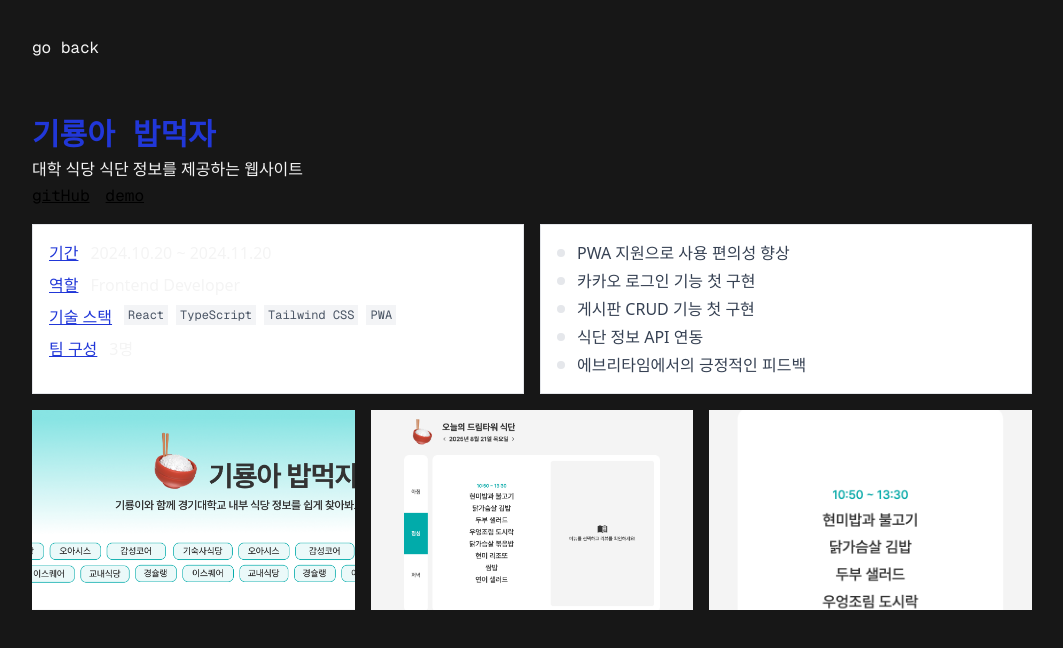
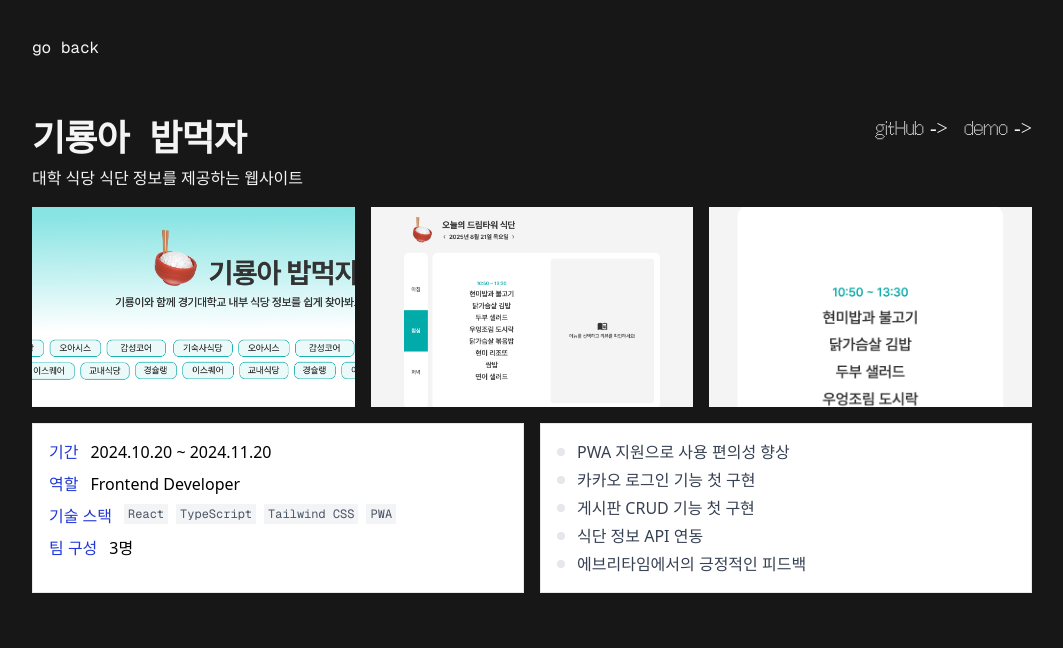
Before and after one commit to yummjin/port, a Next.js app: page /about/projects/1 in a window 1280 px wide. Shown: the top 648 px of the page, without its empty margins (8-1071 px from the left). Built offline with nearby package versions, Linux system fonts and the light colour scheme.

Commit message:
design : change page design

```diff
--- a/src/pages/about/projects.tsx
+++ b/src/pages/about/projects.tsx
@@ -2,14 +2,16 @@ import { AboutLayout } from "@/shared/layouts";
 import { PROJECTS } from "@/shared/data/project";
 import Card from "@/shared/components/Card";
 import { useRouter } from "next/router";
+import Image from "next/image";
 
-const projects: { year: string; event: string; id: string }[] = [];
+const projects: { year: string; event: string; id: string, thumb: string }[] = [];
 
 PROJECTS.map((project) => {
   projects.push({
     year: project.period.split(".")[0] + "." + project.period.split(".")[1],
     event: project.title.split(":")[0],
     id: project.id,
+    thumb: project.thumb
   });
 });
 
@@ -23,8 +25,8 @@ export default function Projects() {
           <Card
             onClick={() => router.push(`/about/projects/${item.id}`)}
             key={index}
-            className="cursor-pointer hover:border-main active:border-main"
-          >
+            className="cursor-pointer text-black hover:border-main active:border-main"
+          ><Image alt={item.id} src={item.thumb} width={500} height={100} />
             <Card.Header>
               <h2 className="font-mono font-semibold">{item.event}</h2>
             </Card.Header>
--- a/src/pages/about/projects/[projectId].tsx
+++ b/src/pages/about/projects/[projectId].tsx
@@ -69,15 +69,18 @@ export default function ProjectDetail({
         </button>
         <div className="md:w-5/6 w-full flex flex-col gap-4 pt-5 md:pt-10">
           <ProjectHeader project={project} />
-          <div className="grid grid-cols-1 md:grid-cols-2 w-full gap-4">
-            <ProjectDetails project={project} />
-            <AchievementsList achievements={project.achievements} />
-          </div>
+
           <div className="grid grid-cols-2 md:grid-cols-3 gap-4 w-full">
             {project.image.map((imgSrc, index) => (
               <ProjectImage key={index} src={imgSrc} alt={project.title} />
             ))}
           </div>
+
+          <div className="grid grid-cols-1 md:grid-cols-2 w-full gap-4">
+            <ProjectDetails project={project} />
+            <AchievementsList achievements={project.achievements} />
+          </div>
+
         </div>
       </div>
     </>
@@ -85,21 +88,22 @@ export default function ProjectDetail({
 }
 
 const ProjectHeader = ({ project }: { project: Project }) => (
-  <header className="space-y-0.5">
-    <h2 className="font-mono text-3xl text-main font-bold leading-tight">
+  <header className="flex justify-between">
+    <div className="space-y-1"><h2 className="tracking-tight font-mono text-4xl font-bold leading-tight">
       {project.title.split(":")[0]}
     </h2>
-    <p className="leading-relaxed">{project.description}</p>
+      <p className="leading-relaxed">{project.description}</p></div>
     <ProjectLinks links={project.links} />
+
   </header>
 );
 
 const ProjectDetails = ({ project }: { project: Project }) => (
-  <Card className="w-full">
+  <Card className="w-full text-black">
     <InfoItem label="기간" value={project.period} />
     <InfoItem label="역할" value={project.role} />
     <div className="flex items-start gap-3">
-      <p className="text-nowrap underline text-main font-medium">기술 스택</p>
+      <p className="text-nowrap text-main font-medium">기술 스택</p>
       <p className="flex flex-wrap gap-2">
         {project.techStack.map((tech: string) => (
           <TechTag key={tech} tech={tech} />
@@ -142,9 +146,9 @@ const ProjectLinks = ({ links }: { links: ProjectLink }) => {
             href={href}
             target="_blank"
             rel="noopener noreferrer"
-            className="font-mono text-black underline hover:text-main"
+            className="font-point-dot text-xl hover:text-main"
           >
-            {label}
+            {label} {`->`}
           </a>
         ) : null
       )}
@@ -154,7 +158,7 @@ const ProjectLinks = ({ links }: { links: ProjectLink }) => {
 
 const InfoItem = ({ label, value }: { label: string; value: string }) => (
   <div className="flex items-center gap-3">
-    <p className="text-nowrap underline text-main font-medium">{label}</p>
+    <p className="text-nowrap text-main font-medium">{label}</p>
     <p>{value}</p>
   </div>
 );
--- a/src/pages/about/skills.tsx
+++ b/src/pages/about/skills.tsx
@@ -7,7 +7,7 @@ import React from "react";
 export default function skills() {
   return (
     <AboutLayout>
-      <div className="grid grid-cols-1 md:grid-cols-2 lg:grid-cols-3 gap-4">
+      <div className="grid grid-cols-1 text-black md:grid-cols-2 lg:grid-cols-3 gap-4">
         {SKILLS.map((skill) => (
           <Card key={skill.name}>
             <Card.Header>
--- a/src/shared/data/project.ts
+++ b/src/shared/data/project.ts
@@ -25,6 +25,7 @@ export const PROJECTS = [
       demo: "https://lets-eat-kiryong.vercel.app/",
     },
     status: "completed",
+    thumb: "/kiryong-thumbnail.png"
   },
   {
     id: "2",
@@ -46,6 +47,8 @@ export const PROJECTS = [
       demo: "https://teampu.vercel.app",
     },
     status: "completed",
+    thumb: "/kiryong-thumbnail.png"
+
   },
   {
     id: "3",
@@ -67,6 +70,8 @@ export const PROJECTS = [
       demo: "https://soup-platform.vercel.app",
     },
     status: "completed",
+    thumb: "/kiryong-thumbnail.png"
+
   },
   {
     id: "4",
@@ -87,6 +92,8 @@ export const PROJECTS = [
       github: "https://github.com/yummjin/festamate",
     },
     status: "completed",
+    thumb: "/kiryong-thumbnail.png"
+
   },
   {
     id: "5",
@@ -107,6 +114,8 @@ export const PROJECTS = [
       github: "https://github.com/yummjin/took",
     },
     status: "completed",
+    thumb: "/kiryong-thumbnail.png"
+
   },
   {
     id: "6",
@@ -127,6 +136,8 @@ export const PROJECTS = [
       github: "https://github.com/yummjin/emotional-core",
     },
     status: "in_progress",
+    thumb: "/kiryong-thumbnail.png"
+
   },
   {
     id: "7",
@@ -146,5 +157,7 @@ export const PROJECTS = [
       github: "https://github.com/yummjin/clab-time",
     },
     status: "in_progress",
+    thumb: "/kiryong-thumbnail.png"
+
   },
 ];
--- a/src/shared/data/skill.ts
+++ b/src/shared/data/skill.ts
@@ -2,7 +2,7 @@ export const SKILLS = [
   {
     name: "TypeScript",
     description:
-      "다양한 타입을 정의하고, 인터페이스와 제네릭을 활용하여 코드의 가독성과 유지보수성을 높일 수 있습니다.",
+      `다양한 타입을 정의하고, 인터페이스와 제네릭을 활용하여 코드의 가독성과 유지보수성을 높일 수 있습니다.`,
     image: "/skills-typescript.png",
     proficiency: 4,
     projectNumber: 1,
--- a/src/shared/data/user.ts
+++ b/src/shared/data/user.ts
@@ -1,8 +1,11 @@
 export const DESCRIPTION = {
   name: "한유진",
-  description: `안녕하세요, 프론트엔드 개발자 한유진입니다.
+  description: `안녕하세요.
+  \b
   2023년 경기대학교 컴퓨터공학전공 입학 후
-프론트엔드 개발자를 꿈꾸며 공부하고 있습니다.
+프론트엔드 개발자를 꿈꾸며 공부 중입니다.
+ \b
+디자인과 성능 사이에서 어떻게 사용자와 더 가까워질 수 있을지 고민하고 있습니다.
   `,
   email: "cho4u4o@gmail.com",
 };
```
